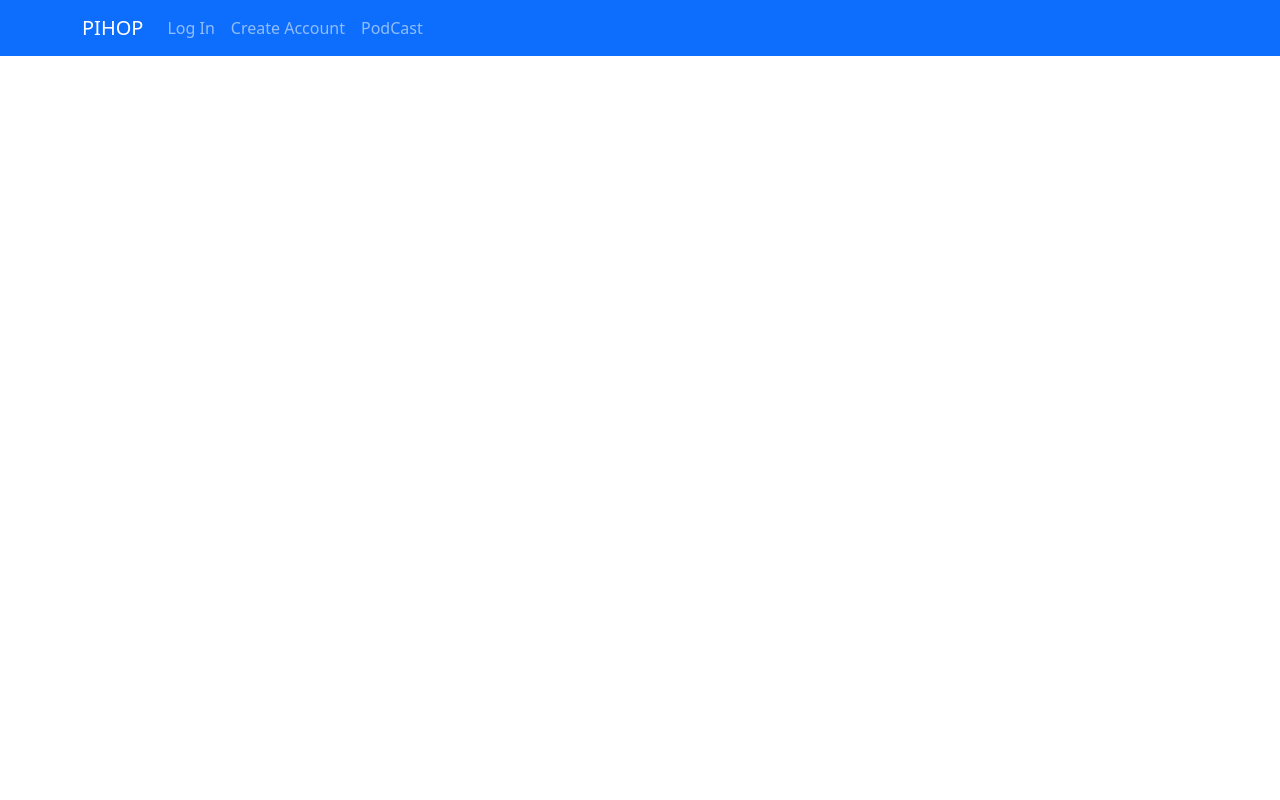
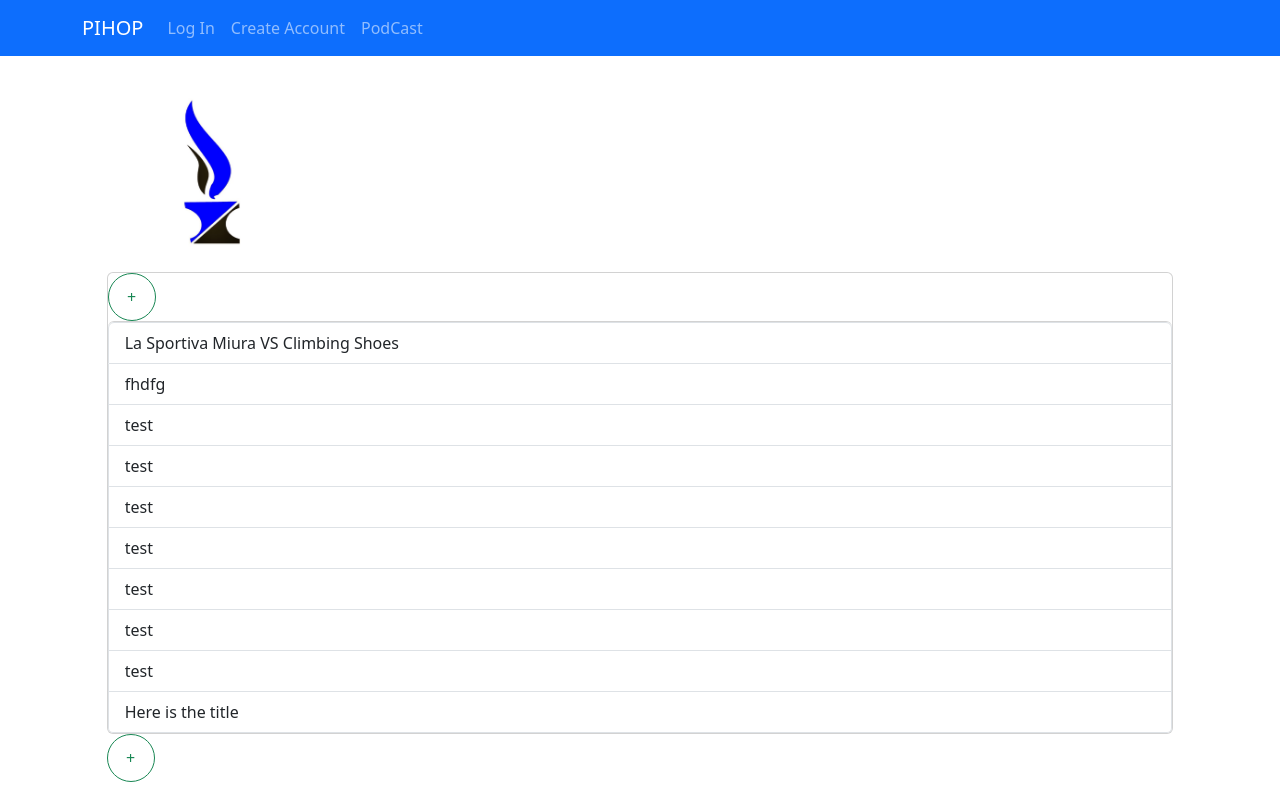
Before and after one commit to bethel-school-of-technology/team-coding-huskies-frontend, a React (Create React App) app: page /podcast in a window 1280 px wide. Built offline with nearby package versions, Linux system fonts and the light colour scheme; no server answers; data requests are answered from the project's data file.

Commit message:
UPDATE JSON SERVER

```diff
--- a/package.json
+++ b/package.json
@@ -18,7 +18,7 @@
     "build": "react-scripts build",
     "test": "react-scripts test",
     "eject": "react-scripts eject",
-    "mock-server": "json-server src/PodcastData.json --port 3002"
+    "mock-server": "json-server src/PodcastData.json --port 3003"
   },
   "eslintConfig": {
     "extends": "react-app"
--- a/src/App.js
+++ b/src/App.js
@@ -8,11 +8,13 @@ import UserProvider from './contexts/UserProvider';
 import PodcastDetail from './components/PodcastDetail';
 import PodcastComments from './components/PodcastComments';
 import PodcastList from './components/PodcastList';
+import { PlayerProvider } from './contexts/PlayerProvider';
 
 function App() {
   return (
   <>
   <UserProvider>
+    <PlayerProvider>
   <BrowserRouter>
       <Routes>
         <Route path ="/" element= {<NavBar/>}>
@@ -27,6 +29,7 @@ function App() {
         </Route>
       </Routes>
    </BrowserRouter>
+   </PlayerProvider>
    </UserProvider>
    </>
 
--- a/src/PodcastData.json
+++ b/src/PodcastData.json
@@ -1,10 +1,64 @@
 {
-    "podcasts":[
+  "podcasts": [
     {
       "id": 0,
       "title": "La Sportiva Miura VS Climbing Shoes",
       "description": "Shoes with an arc to help climb in tough places",
       "podcastLink": "https://www.rei.com/media/82db734f-15a5-4c03-8559-21073723e416.jpg?size=784x588"
+    },
+    {
+      "title": "fhdfg",
+      "description": "zsdf",
+      "podcastLink": "Hello",
+      "id": 1
+    },
+    {
+      "title": "test",
+      "description": "test",
+      "podcastLink": "Hello",
+      "id": 2
+    },
+    {
+      "title": "test",
+      "description": "test",
+      "podcastLink": "Hello",
+      "id": 3
+    },
+    {
+      "title": "test",
+      "description": "test",
+      "podcastLink": "Hello",
+      "id": 4
+    },
+    {
+      "title": "test",
+      "description": "test",
+      "podcastLink": "Hello",
+      "id": 5
+    },
+    {
+      "title": "test",
+      "description": "test",
+      "podcastLink": "Hello",
+      "id": 6
+    },
+    {
+      "title": "test",
+      "description": "test",
+      "podcastLink": "Hello",
+      "id": 7
+    },
+    {
+      "title": "test",
+      "description": "test",
+      "podcastLink": "Hello",
+      "id": 8
+    },
+    {
+      "id": 9,
+      "title": "Here is the title",
+      "description": "This is awesome",
+      "podcastLink": "this is the link"
     }
   ]
 }
--- a/src/components/PodcastDetail.js
+++ b/src/components/PodcastDetail.js
@@ -1,5 +1,6 @@
-import { useState } from "react";
+import { useState, useContext } from "react";
 import { Card, Button, ListGroup, Modal, Form } from "react-bootstrap";
+
 
 function PodcastDetail() {
     const [addPodcast, setAddPodcast] = useState(false);
--- a/src/components/PodcastList.js
+++ b/src/components/PodcastList.js
@@ -1,89 +1,68 @@
-import axios from "axios";
-import { useEffect, useState } from "react";
+import React, { useEffect, useState, useContext } from "react";
 import { Card, Button, ListGroup, Modal, Form } from "react-bootstrap";
-import { Navigate } from "react-router-dom";
-
+import { useNavigate } from "react-router-dom";
+import PlayerContext from "../contexts/PlayerContext";
 
 function PodcastList() {
-    const [podcastData, setPodcastData] = useState(' ');
+  console.log("Podcast List rendered");
+
+  const [podcastData, setPodcastData] = useState({
+    id: null, // Initialize with null for new podcasts
+    title: "",
+    description: "",
+    podcastLink: "",
+  });
+
+  const { podcasts, newPodcast, updatePodcast } = useContext(PlayerContext);
+  const navigate = useNavigate();
+
+  const { id, title, description, podcastLink } = podcastData;
   const [addPodcast, setAddPodcast] = useState(false);
 
-    useEffect(() => {
-        async function getPodcast () {
-            const response = await axios.get("http://localhost:3001/podcasts/0")
-            setPodcastData(response.podcasts.title)
-        }
-    })
-
-
-    const handleClose = () => setAddPodcast(false);
   const handlePodcast = () => setAddPodcast(true);
 
-    const updatePodcastData = (newData) => {
-        setPodcastData(newData);
+  function handleChange(event) {
+    setPodcastData((prevValue) => ({
+      ...prevValue,
+      [event.target.name]: event.target.value,
+    }));
+  }
 
+  function addOrUpdate() {
+    if (id === null) {
+      newPodcast(podcastData)
+        .then((podcast) => {
+          navigate(`/podcast/detail/${podcast.id}`);
+          setAddPodcast(false); // Close the modal
+        });
+    } else {
+      updatePodcast(podcastData)
+        .then(() => {
+          navigate(`/podcast/detail/${id}`);
+          setAddPodcast(false); // Close the modal
+        });
+    }
+  }
 
-    const handleSelectPodcast = (podcasts) =>
-        Navigate(`/podcast/${podcasts.id}`);
+  const handleSelectPodcast = (podcast) => {
+    navigate(`/podcast/detail/${podcast.id}`);
+  };
+
   return (
     <div>
-          <img src="/images/logo.jpeg" height="200"/>
+      <img src="/images/logo.jpeg" height="200" />
       <Card>
-        <Card.Img variant="top"  />
-          <Card.Body>
-            <Card.Title>Podcast</Card.Title>
-            <div   style={{ display: 'flex', justifyContent: 'flex-end' }}>
-            <Button onClick={handlePodcast} variant="outline-success"
-            style={{ width: '3rem', height: '3rem', position: 'left'}}
+      <Button
+                onClick={handlePodcast}
+                variant="outline-success"
+                style={{ width: '3rem', height: '3rem', position: 'top-right' }}
                 className='rounded-circle'
-            >+</Button>
-            </div>
-
-            <Modal show={addPodcast} onHide={handleClose}>
-            <Modal.Header closeButton>
-              <Modal.Title>Add Podcast</Modal.Title>
-            </Modal.Header>
-            <Modal.Body>
-                <Form>
-                <Form.Group controlId="addingPodcast">
-                  <Form.Label>Enter PodCast</Form.Label>
-                  <Form.Control
-                    type="text"
-                    placeholder="Enter Podcast Link Here"
-                    //  value={addPodcast}
-                    // onChange={e => setAddPodcast(e.target.value)}
-                  />
-                  <Form.Control
-                    type="text"
-                    placeholder="Enter Podcast Title Here"
-                    //  value={addPodcast}
-                    // onChange={e => setAddPodcast(e.target.value)}
-                  />
-                  <Form.Control
-                    type="text"
-                    placeholder="Enter Podcast Description"
-                    //  value={addPodcast}
-                    // onChange={e => setAddPodcast(e.target.value)}
-                  />
-                </Form.Group>
-
-                </Form>
-
-            </Modal.Body>
-            <Modal.Footer>
-              <Button variant="secondary" onClick={handleClose}>
-                Close
+              >
+                +
               </Button>
-              <Button variant="primary" onClick={handleClose}>
-                Save Changes
-              </Button>
-            </Modal.Footer>
-          </Modal>
+        {/* ... (Your Card content here) */}
         <ListGroup>
-                {/* The JSON information will need to be entered here and each item needs to be conected
-          by the id for the podcast which will link to the podcast Id. Will update route when
-          when getting clarification. */}
-          {podcastData.map((podcast) => (
+          {podcasts.map((podcast) => (
             <ListGroup.Item
               key={podcast.id}
               onClick={() => handleSelectPodcast(podcast)}
@@ -91,13 +70,59 @@ function PodcastList() {
               {podcast.title}
             </ListGroup.Item>
           ))}
-
         </ListGroup>
-      </Card.Body>
       </Card>
+      <Modal show={addPodcast} onHide={() => setAddPodcast(false)}>
+        <Modal.Header closeButton>
+          <Modal.Title>Add Podcast</Modal.Title>
+        </Modal.Header>
+        <Modal.Body>
+          <Form onSubmit={addOrUpdate}>
+            <Form.Group controlId="addingPodcast">
+              <Form.Label>Enter Podcast</Form.Label>
+              <Form.Control
+                type="text"
+                placeholder="Enter Podcast Link Here"
+                name="podcastLink"
+                value={podcastLink}
+                onChange={handleChange}
+              />
+              <Form.Control
+                type="text"
+                placeholder="Enter Podcast Title Here"
+                name="title"
+                value={title}
+                onChange={handleChange}
+              />
+              <Form.Control
+                type="text"
+                placeholder="Enter Podcast Description"
+                name="description"
+                value={description}
+                onChange={handleChange}
+              />
+            </Form.Group>
+          </Form>
+        </Modal.Body>
+        <Modal.Footer>
+          <Button variant="secondary" onClick={() => setAddPodcast(false)}>
+            Close
+          </Button>
+          <Button variant="primary" onClick={addOrUpdate}>
+            Save
+          </Button>
+        </Modal.Footer>
+      </Modal>
+      <Button
+                onClick={handlePodcast}
+                variant="outline-success"
+                style={{ width: '3rem', height: '3rem', position: 'left' }}
+                className='rounded-circle'
+              >
+                +
+              </Button>
     </div>
   );
 }
-}
 
 export default PodcastList;
--- a/src/contexts/PlayerProvider.js
+++ b/src/contexts/PlayerProvider.js
@@ -3,64 +3,68 @@ import { useEffect, useState } from "react";
 import PlayerContext from "./PlayerContext";
 
 export const PlayerProvider = (props) => {
+  const [podcasts, setPodcasts] = useState([]);
 
-    const [ player, setPlayer ] = useState([]);
-    const baseUrl = "http://localhost:3000/api/player/";
   useEffect(() => {
     async function fetchData() {
-            await getAllPlayers();
+      await refreshPodcasts();
     }
     fetchData();
   }, []);
 
-    function getPodcast(id){
-        return axios.get(`http://localhost:3002/podcast/${id}`)
-        .then(response =>
-            new Promise((resolve) => resolve(response.data))
-        )
+  async function getPodcast(id) {
+    const response = await axios
+          .get(`http://localhost:3003/podcast/${id}`);
+      return await new Promise((resolve) => resolve(response.data));
   }
-    function getAllPodcasts(){
-        return axios.get(`http://localhost:3002/podcast`)
-        .then(response =>
-            new Promise((resolve) => resolve(response.data))
-        )
+
+  function getAllPodcasts() {
+    return axios
+      .get(`http://localhost:3003/podcast`)
+      .then((response) => new Promise((resolve) => resolve(response.data)));
   }
-    function deletePodcast(id){
-        axios.delete(`http://localhost:3002/podcasts/${id}`)
-        .then(refreshPodcats)
+
+  function deletePodcast(id) {
+    axios.delete(`http://localhost:3003/podcasts/${id}`).then(refreshPodcasts);
   }
-    function addPodcast(podcast){
-        return axios.post("http://localhost:3002/podcasts", podcast)
-        .then(response => {
-            refreshPodcasts()
-            return new Promise((resolve) => resolve(response.data))
-        })
+
+  function newPodcast(podcast) {
+    return axios
+      .post("http://localhost:3003/podcasts", podcast)
+      .then((response) => {
+        refreshPodcasts();
+        return new Promise((resolve) => resolve(response.data));
+      });
   }
+
   function updatePodcast(podcast) {
-        return axios.put(`http://localhost:3002/podcasts/${podcast.id}`, podcast)
-        .then(response => {
-        refreshProducts()
-        return new Promise((resolve) => resolve(response.data))
-        })
+    return axios
+      .put(`http://localhost:3003/podcasts/${podcast.id}`, podcast)
+      .then((response) => {
+        refreshPodcasts();
+        return new Promise((resolve) => resolve(response.data));
+      });
   }
-    function refreshPodcasts(){
-        return axios.get("http://localhost:3002/podcasts")
-        .then(response => {
-            setProducts(response.data)
-        })
+
+  function refreshPodcasts() {
+    return axios.get("http://localhost:3003/podcasts").then((response) => {
+      setPodcasts(response.data);
+    });
   }
 
   return (
-        <PlayerContext.Provider value={{
-            player,
+    <PlayerContext.Provider
+      value={{
+        podcasts,
         getAllPodcasts,
         getPodcast,
-            addPodcast,
+        newPodcast,
         updatePodcast,
         deletePodcast,
-            refreshPodcasts
-        }}>
-            { props.children }
+        refreshPodcasts,
+      }}
+    >
+      {props.children}
     </PlayerContext.Provider>
-    )
+  );
 };
```
Lines whose indentation alone changed are shown as unchanged.
